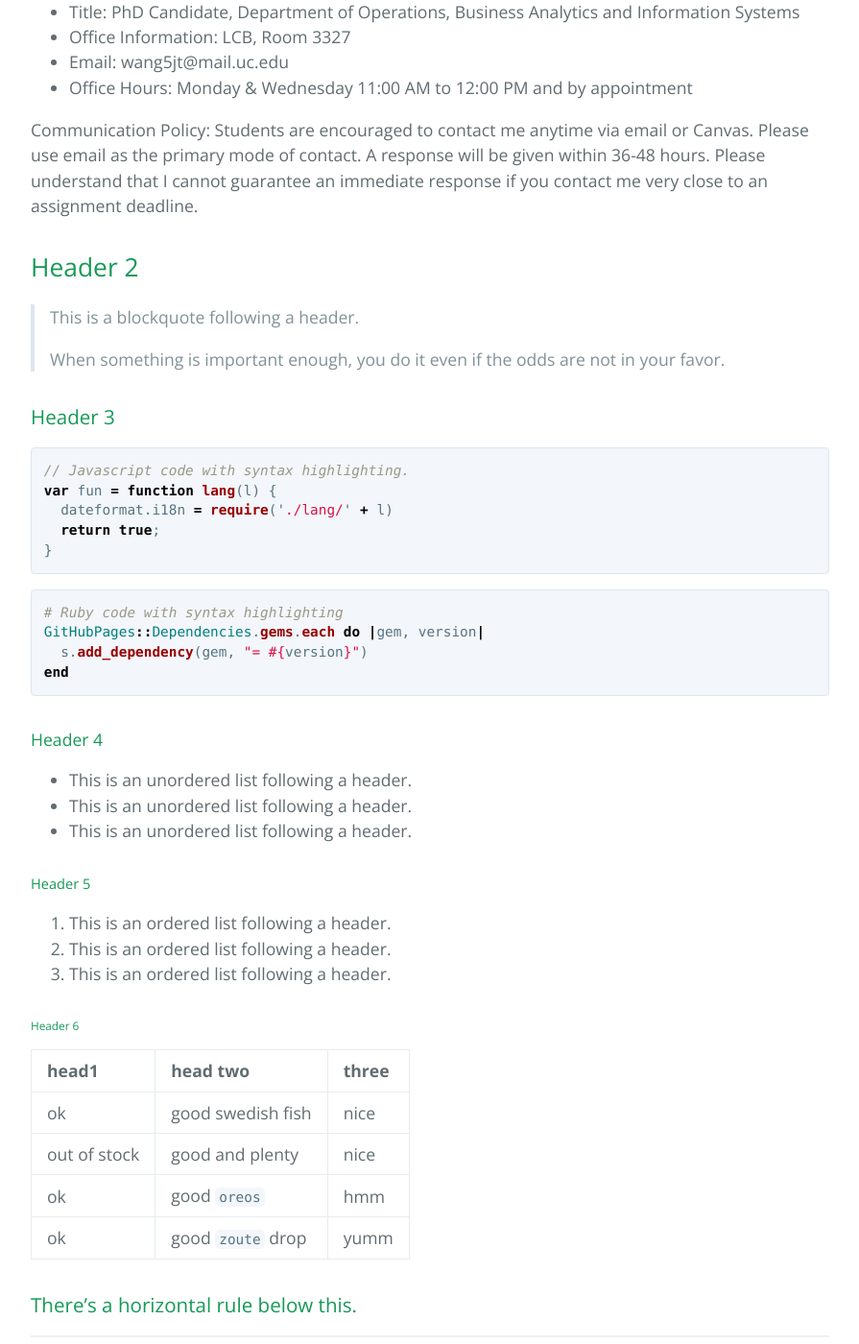
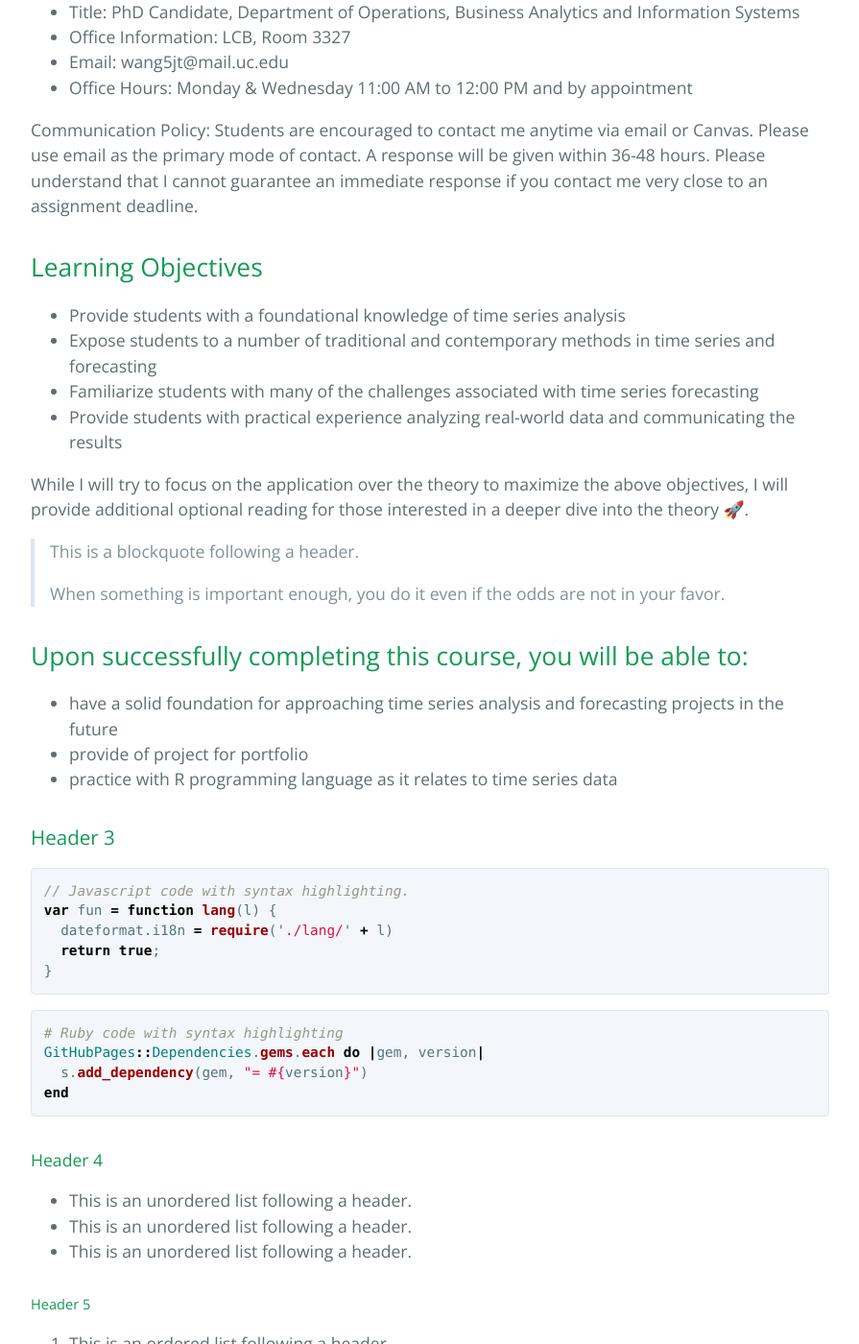
Before and after one commit to jiantongwanguc/BANA4090, a Jekyll site: the page built from index.md, in a window 1280 px wide and 1400 px high, scrolled down 917 px. Shown: the whole window at 96% size, without its empty margins (192-1087 px from the left). Built offline with Jekyll 4.4.1, drawn with Linux system fonts in a browser that asks for light colours.

Commit message:
Update index.md

```diff
--- a/index.md
+++ b/index.md
@@ -21,11 +21,25 @@ There should be whitespace between paragraphs. We recommend including a README,
 
 Communication Policy: Students are encouraged to contact me anytime via email or Canvas. Please use email as the primary mode of contact.  A response will be given within 36-48 hours.  Please understand that I cannot guarantee an immediate response if you contact me very close to an assignment deadline.
 
-## Header 2
+## Learning Objectives
+
+* Provide students with a foundational knowledge of time series analysis
+* Expose students to a number of traditional and contemporary methods in time series and forecasting
+* Familiarize students with many of the challenges associated with time series forecasting
+* Provide students with practical experience analyzing real-world data and communicating the results
+
+
+While I will try to focus on the application over the theory to maximize the above objectives, I will provide additional optional reading for those interested in a deeper dive into the theory 🚀.
 
 > This is a blockquote following a header.
 >
 > When something is important enough, you do it even if the odds are not in your favor.
+
+
+## Upon successfully completing this course, you will be able to:
+* have a solid foundation for approaching time series analysis and forecasting projects in the future
+* provide of project for portfolio
+*	practice with R programming language as it relates to time series data
 
 ### Header 3
 
```
